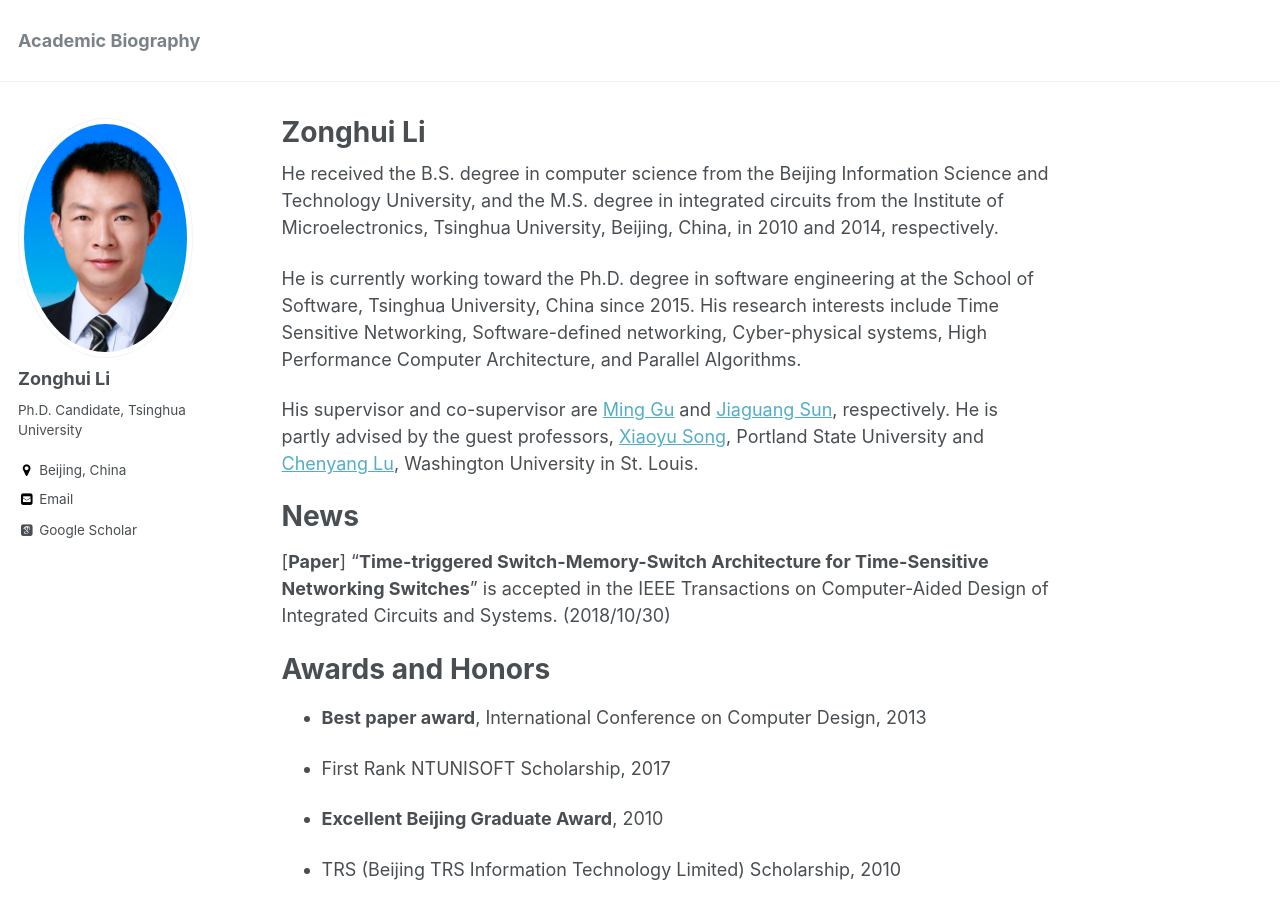
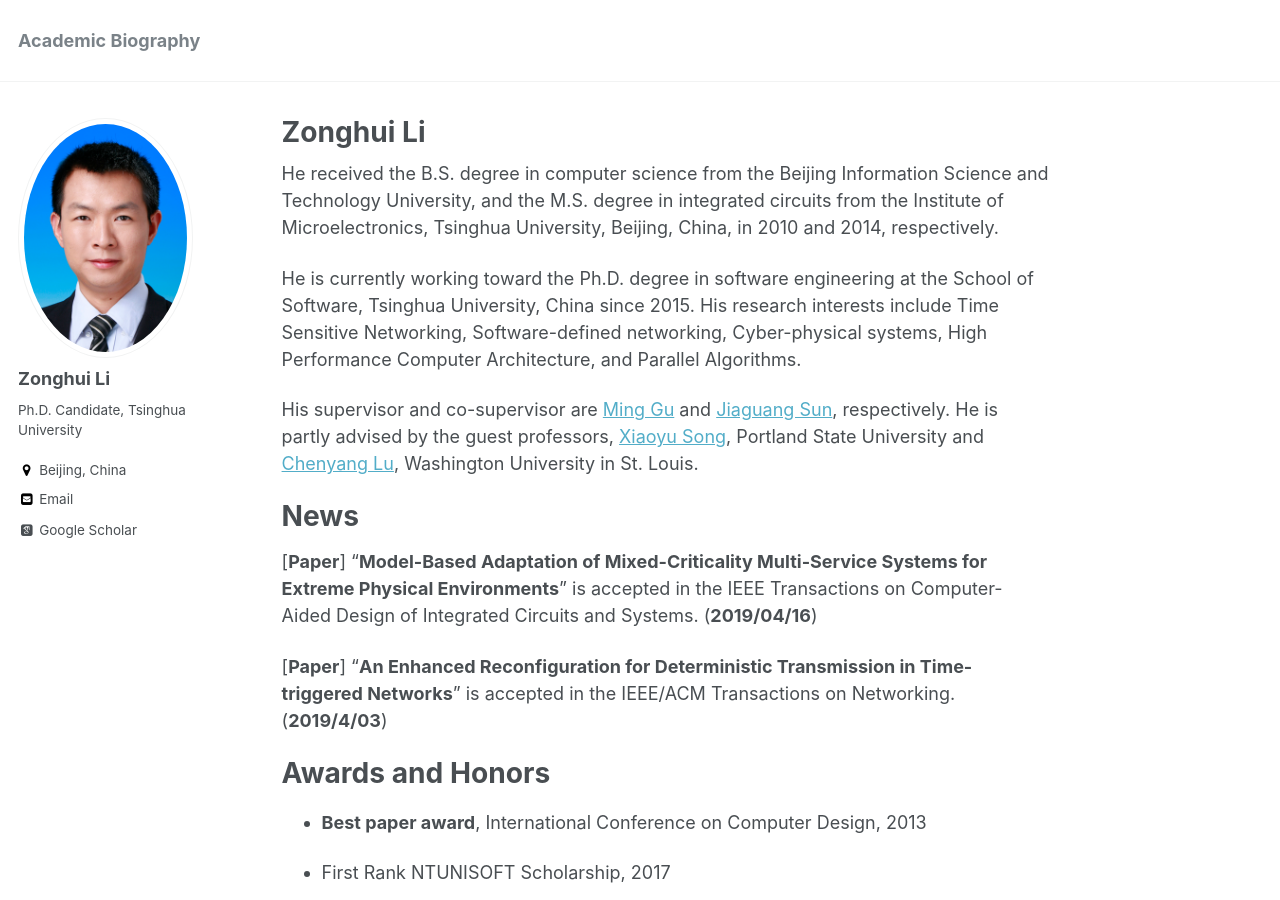
Before and after one commit to yingwangbjtu/lizonghui.github.io, a Jekyll site: the page built from _pages/about.md, in a window 1280 px wide and 900 px high. Built offline with Jekyll 4.4.1, drawn with Linux system fonts in a browser that asks for light colours; some web fonts are replaced; some of the changed text lies outside the part shown.

Commit message:
Update about.md

```diff
--- a/_pages/about.md
+++ b/_pages/about.md
@@ -17,7 +17,9 @@ His supervisor and co-supervisor are [Ming Gu](http://www.thss.tsinghua.edu.cn/p
 
 News
 ======
-[**Paper**] "**Time-triggered Switch-Memory-Switch Architecture for Time-Sensitive Networking Switches**" is accepted in the IEEE Transactions on Computer-Aided Design of Integrated Circuits and Systems. (2018/10/30)
+[**Paper**] "**Model-Based Adaptation of Mixed-Criticality Multi-Service Systems for Extreme Physical Environments**" is accepted in the IEEE Transactions on Computer-Aided Design of Integrated Circuits and Systems. (**2019/04/16**)
+
+[**Paper**] "**An Enhanced Reconfiguration for Deterministic Transmission in Time-triggered Networks**" is accepted in the IEEE/ACM Transactions on Networking. (**2019/4/03**)
 
 
 Awards and Honors
@@ -94,8 +96,13 @@ Talks and Presentations
 
 Published Papers
 ======
+-- **Zonghui Li**, Hai Wan, Yangdong Deng, Xibin Zhao, Yue Gao, Ming Gu, Xiaoyu Song:
+Model-Based Adaptation of Mixed-Criticality Multi-Service Systems for Extreme Physical Environments. IEEE Transactions on Computer-Aided Design of Integrated Circuits and Systems. (**Accepted on 2019/04/16**)
+
+- **Zonghui Li**, Hai Wan, Zaiyu Pang, Qiubo Chen, Yangdong Deng, Xibin Zhao, Yue Gao, Xiaoyu Song, Ming Gu: An Enhanced Reconfiguration for Deterministic Transmission in Time-triggered Networks. IEEE/ACM Transactions on Networking. (**Accepted on 2019/4/03**)
+
 - **Zonghui Li**, Hai Wan, Yangdong Deng, Xibin Zhao, Yue Gao, Ming Gu, Xiaoyu Song:
-Time-triggered Switch-Memory-Switch Architecture for Time-Sensitive Networking Switches. IEEE Transactions on Computer-Aided Design of Integrated Circuits and Systems. (**Accepted in 2018/10/30**)
+Time-triggered Switch-Memory-Switch Architecture for Time-Sensitive Networking Switches. IEEE Transactions on Computer-Aided Design of Integrated Circuits and Systems. (**Accepted on 2018/10/30**)
 
 - **Zonghui Li**, Hai Wan, Yangdong Deng, Qinghan Yu, Tianchi Li, Kang Wei, Ming Gu:
 Model-based adaptation to extreme physical environments: a case study on mixed-criticality industrial ethernet. Proceedings of the 40th International Conference on Software Engineering: Companion Proceeedings, ICSE 2018: 327-328.
```
